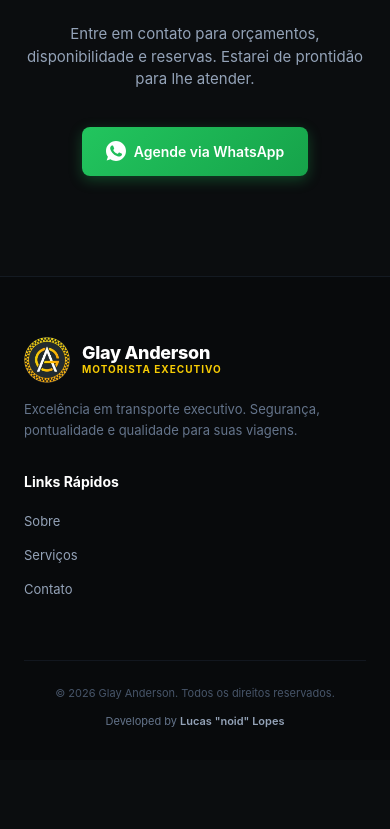
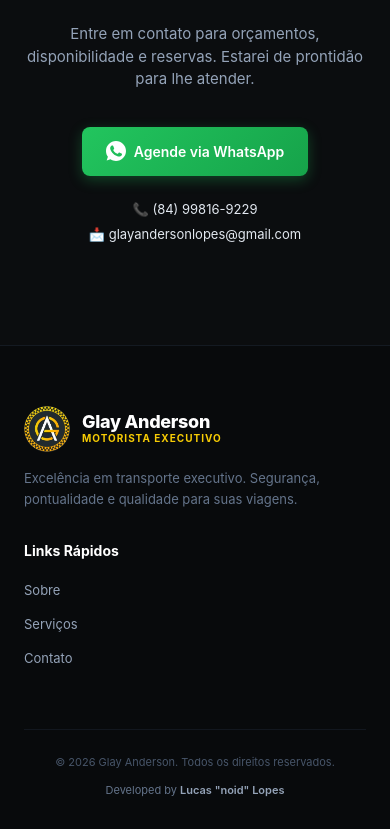
Before and after one commit to lucas1noid/GlayAnderson-portifolio, a React (Vite) app: page / in a window 390 px wide. Shown: the part 3892-4721 px from the top of the page. Before the commit the page ends 4652 px from the top, so only its background shows below. Built offline with nearby package versions, Linux system fonts and the light colour scheme.

Commit message:
feat: add contact information section with phone and email links

```diff
--- a/src/App.css
+++ b/src/App.css
@@ -569,6 +569,25 @@ body {
   color: #ffffff;
 }
 
+.contact-direct-info {
+  margin-top: 24px;
+  display: flex;
+  flex-direction: column;
+  gap: 6px;
+  font-size: 13px;
+  color: #94a3b8;
+}
+
+.contact-direct-info a {
+  color: #e2e8f0;
+  text-decoration: none;
+  transition: color 0.2s ease;
+}
+
+.contact-direct-info a:hover {
+  color: #f7cc04;
+}
+
 /* FOOTER */
 .footer {
   background-color: #080a0c;
--- a/src/App.jsx
+++ b/src/App.jsx
@@ -160,7 +160,7 @@ export default function App() {
         </div>
       </section>
 
-      {/* SEÇÃO CONTATO CENTRALIZADA */}
+      {/*CONTATO*/}
       <section id="contato" className="booking-section">
         <div className="booking-container-centered">
           <div className="booking-info-centered">
@@ -183,6 +183,12 @@ export default function App() {
                 <img src="/icons/zap.svg" alt="WhatsApp" className="btn-svg-icon" />
                 Agende via WhatsApp
               </a>
+            </div>
+
+            {/* Informações adicionais de contato em formato menor */}
+            <div className="contact-direct-info">
+              <p>📞 <a href="tel:+5584998169229">(84) 99816-9229</a></p>
+              <p>📩 <a href="https://mail.google.com/mail/u/0/?fs=1&to=glayandersonlopes@gmail.com&tf=cm" target="_blank" rel="noreferrer">glayandersonlopes@gmail.com</a></p>
             </div>
           </div>
         </div>
```
